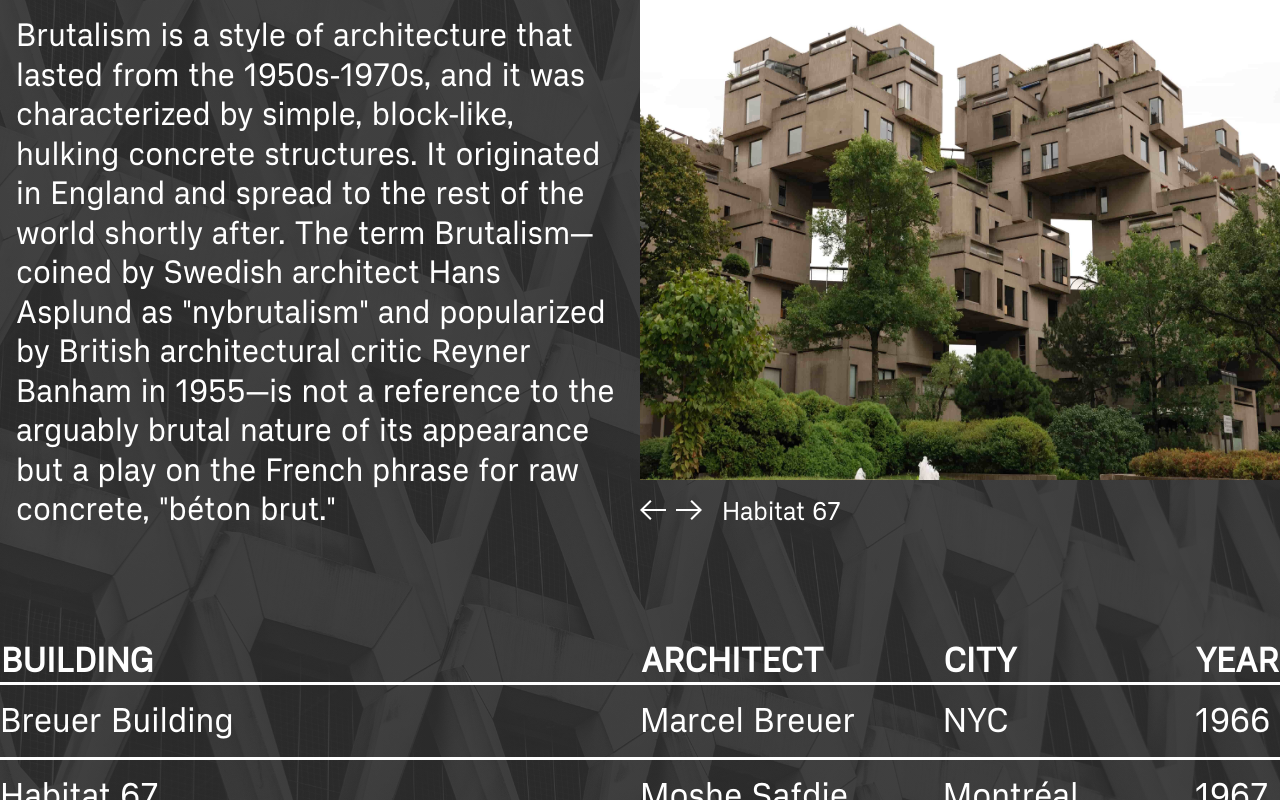
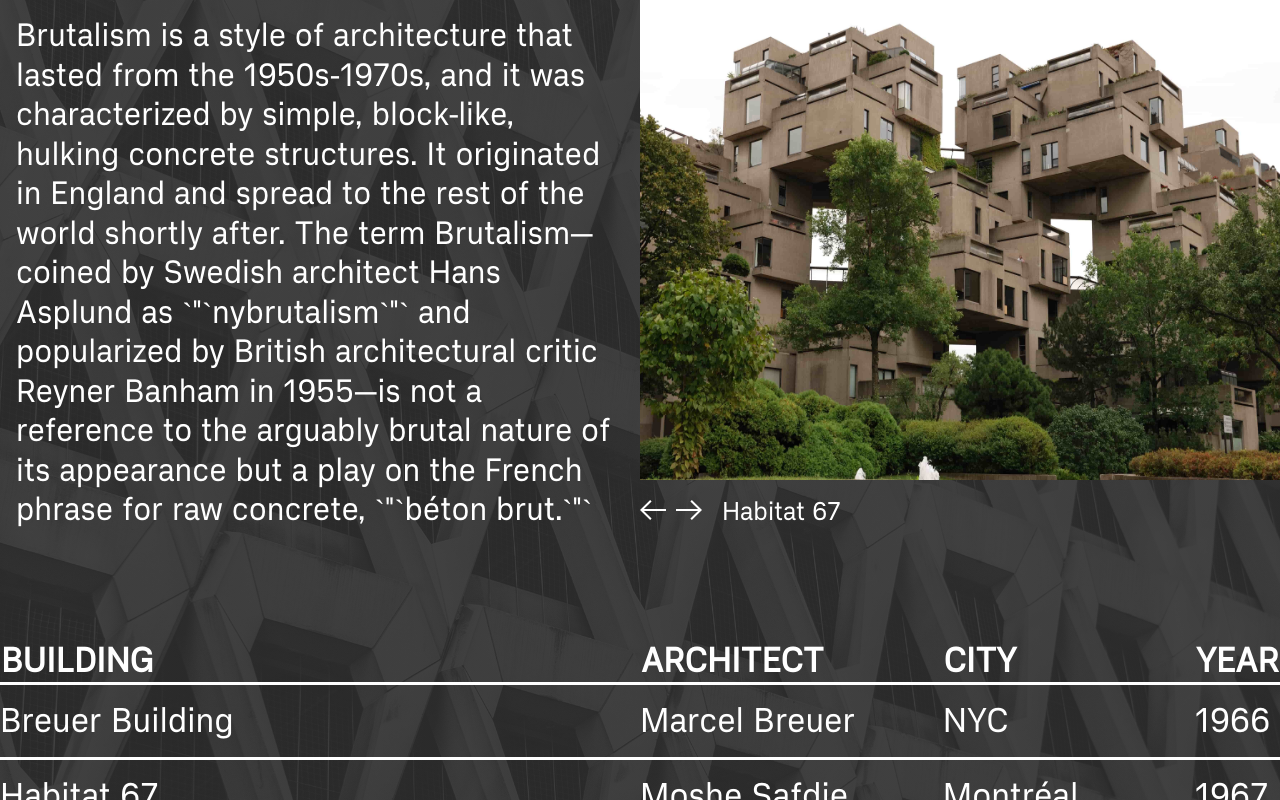
Before and after one commit to dbaramo/brutalism, a Next.js app: page / in a window 1280 px wide. Shown: the top 800 px of the page. Built offline with nearby package versions, Linux system fonts and the light colour scheme.

Commit message:
fix quotations error

```diff
--- a/components/Intro.js
+++ b/components/Intro.js
@@ -4,10 +4,10 @@ export default function Intro(){
             <p>Brutalism is a style of architecture that lasted from the 1950s-1970s,
             and it was characterized by simple, block-like, hulking concrete structures.
             It originated in England and spread to the rest of the world shortly after.
-            The term Brutalism—coined by Swedish architect Hans Asplund as "nybrutalism"
+            The term Brutalism—coined by Swedish architect Hans Asplund as `&quot;`nybrutalism`&quot;`
             and popularized by British architectural critic Reyner Banham in 1955—is not a reference
             to the arguably brutal nature of its appearance but a play on the French phrase for raw concrete,
-            "béton brut."
+            `&quot;`béton brut.`&quot;`
             </p>
         </div>
         )
```
